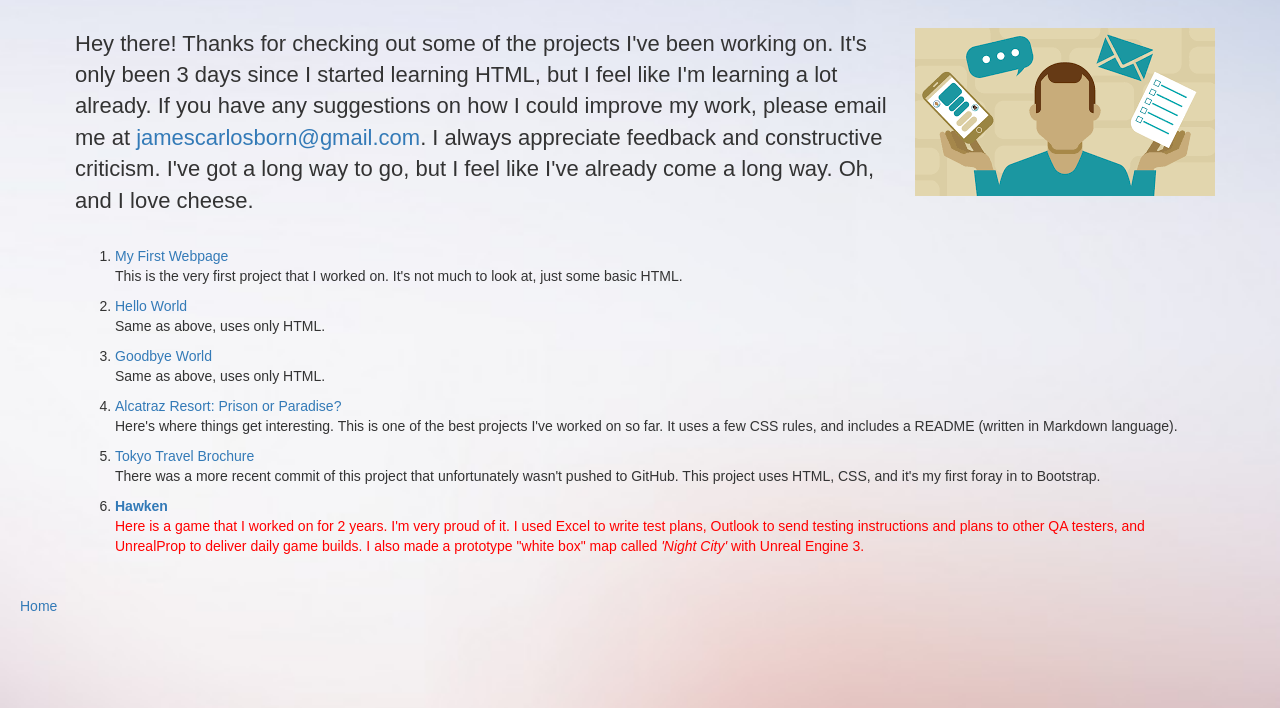
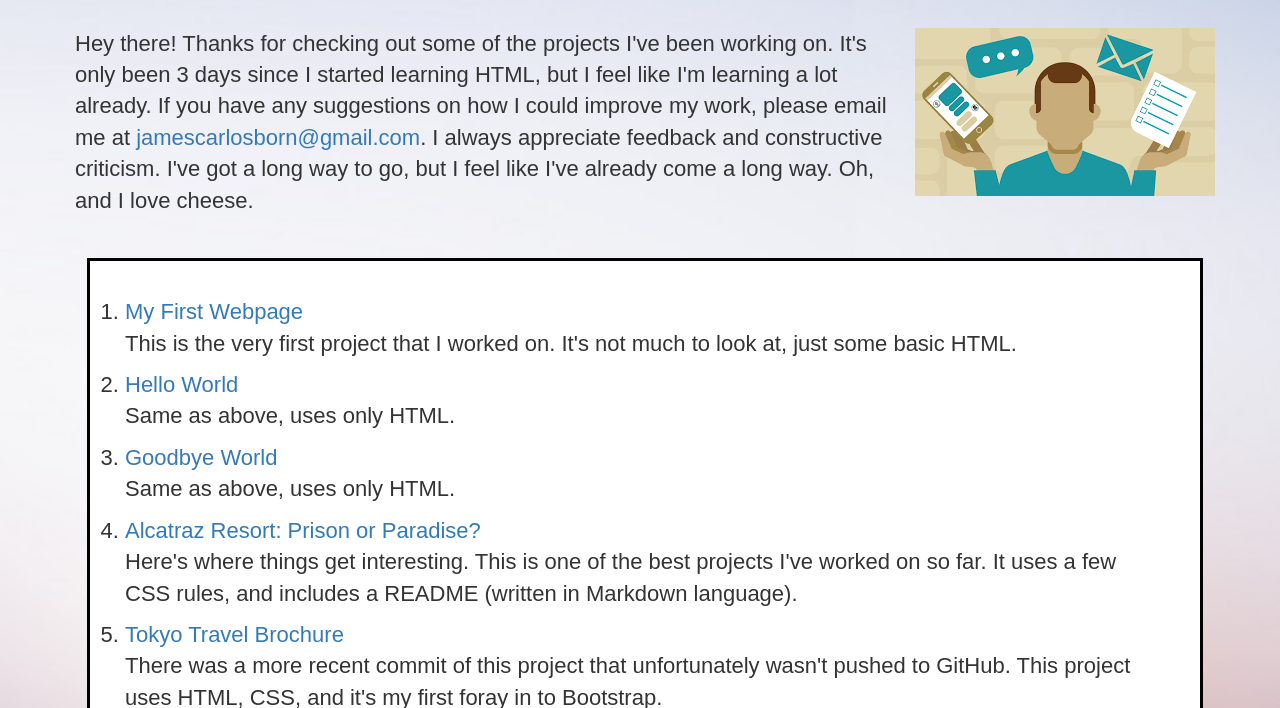
Before and after one commit to jamescosborn/portfolio, a plain HTML site: page project-links.html in a window 1280 px wide. Shown: the part 92-800 px from the top of the page. Drawn offline with nearby package versions, Linux system fonts and the light colour scheme.

Commit message:
add a box with margins, borders, padding, and bg color to demonstrate knowledge of box model.

```diff
--- a/css/styles.css
+++ b/css/styles.css
@@ -29,10 +29,18 @@ body {
   float: right;
 }
 
-.larger {
+.box {
   font-size: 22px;
+  margin: 12px;
+  border: 3px solid black;
+  padding: 35px;
+  background-color: white;
 }
 
 img {
   margin-left: 5px;
 }
+
+.larger {
+  font-size: 22px;
+}
--- a/project-links.html
+++ b/project-links.html
@@ -13,7 +13,7 @@
       <img class="main" src="img/project.png">
       <p class="larger"> Hey there! Thanks for checking out some of the projects I've been working on. It's only been 3 days since I started learning HTML, but I feel like I'm learning a lot already. If you have any suggestions on how I could improve my work, please email me at <a href="mailto:jamescarlosborn@gmail.com?subject=Feedback">jamescarlosborn@gmail.com</a>. I always appreciate feedback and constructive criticism. I've got a long way to go, but I feel like I've already come a long way. Oh, and I love cheese.</p>
       <br />
-      <ol>
+      <ol class="box">
         <li><a href="https://github.com/jamescosborn/My-First-Webpage">My  First Webpage</a></li>
           <p>This is the very first project that I worked on. It's not much to look at, just some basic HTML.</p>
         <li><a href="https://github.com/jamescosborn/hello-world">Hello World</li></a>
```
